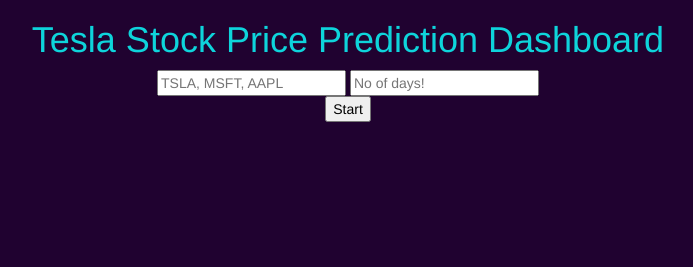
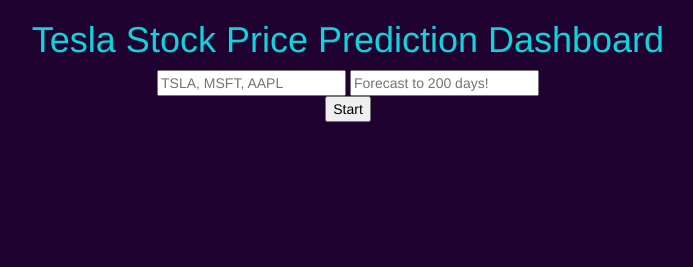
Before and after one commit to aobasuyi/Tesla_Stock_Prediction, a Flask app: page / in a window 1280 px wide. Shown: the top 267 px of the page, without its empty margins (292-985 px from the left). Run offline with Flask 2, Linux system fonts and the light colour scheme; some libraries are stand-ins or nearby versions.

Commit message:
updates to index, ReadMe files

```diff
--- a/tesla_pred/templates/index.html
+++ b/tesla_pred/templates/index.html
@@ -50,7 +50,7 @@
 							<input  autocomplete="off" class="input1" type="text" name="ticker" id="ticker" placeholder="TSLA, MSFT, AAPL">
 							<span class="shadow-input1"></span>
 
-                            <input  autocomplete="off" class="input1" type="text" name="day" id="day" placeholder="No of days!">
+                            <input  autocomplete="off" class="input1" type="text" name="day" id="day" placeholder="Forecast to 200 days!">
 							<span class="shadow-input1"></span>
 						</div>
 						<div class="container-contact1-form-btn">
```
Also changed, not shown: README.md.
